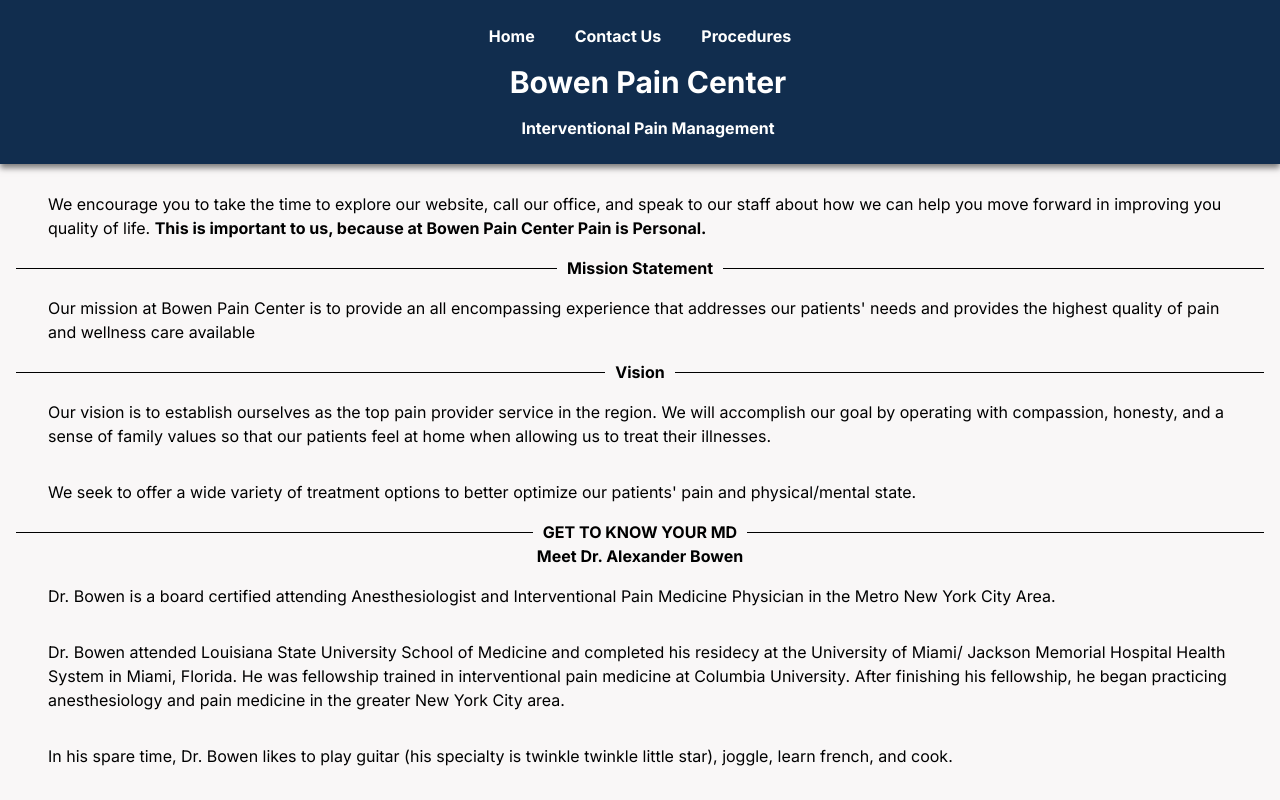
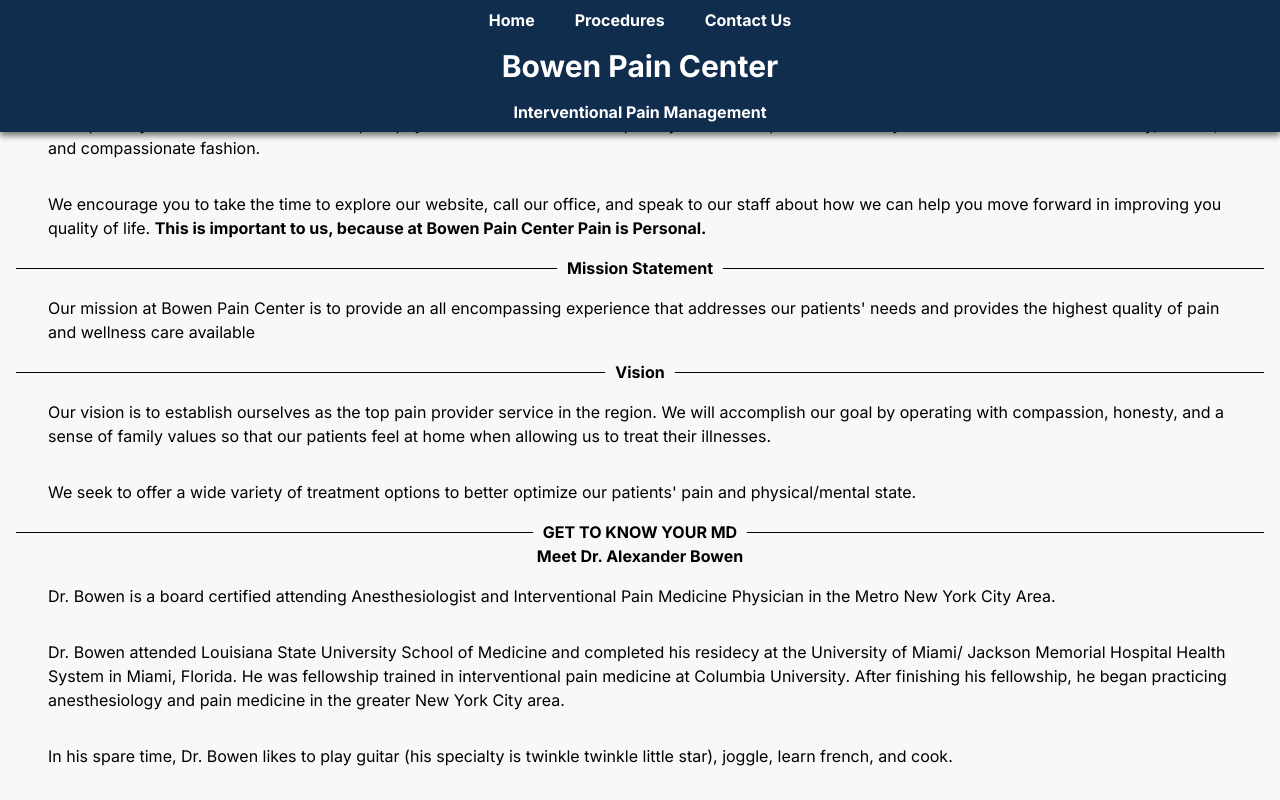
Before and after one commit to federicodez/bpc, a Next.js app: page / in a window 1280 px wide. Shown: the top 800 px of the page. Built offline with nearby package versions, Linux system fonts and the light colour scheme.

Commit message:
changed styling

```diff
--- a/src/app/navbar.tsx
+++ b/src/app/navbar.tsx
@@ -2,7 +2,7 @@
 
 export default function Navbar() {
   return (
-    <div className="navbar py-4">
+    <div className="navbar">
       <nav className="flex justify-center space-x-4">
         <Link
           href="/"
@@ -11,22 +11,22 @@
           Home
         </Link>
         <Link
+          href="/procedures"
+          className="font-bold text-white px-3 py-2 rounded-lg hover:bg-slate-300 hover:text-slate-900"
+        >
+          Procedures
+        </Link>
+        <Link
           href="/contact"
           className="font-bold text-white px-3 py-2 rounded-lg hover:bg-slate-300 hover:text-slate-900"
         >
           Contact Us
         </Link>
-        <Link
-          href="/procedures"
-          className="font-bold text-white px-3 py-2 rounded-lg hover:bg-slate-300 hover:text-slate-900"
-        >
-          Procedures
-        </Link>
       </nav>
-      <h2 className="text-3xl text-white font-bold flex justify-center ml-4 p-2">
+      <h2 className="text-3xl text-white font-bold flex justify-center mx-auto p-2">
         Bowen Pain Center
       </h2>
-      <h3 className="text-1xl text-white font-bold flex justify-center ml-4 p-2">
+      <h3 className="text-1xl text-white font-bold flex justify-center mx-auto p-2">
         Interventional Pain Management
       </h3>
     </div>
```
